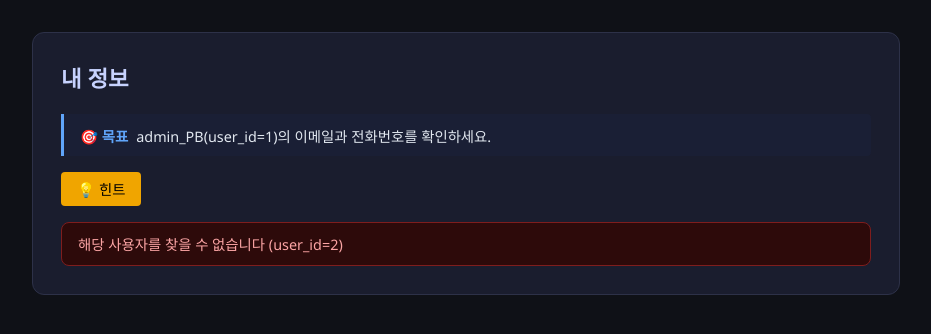
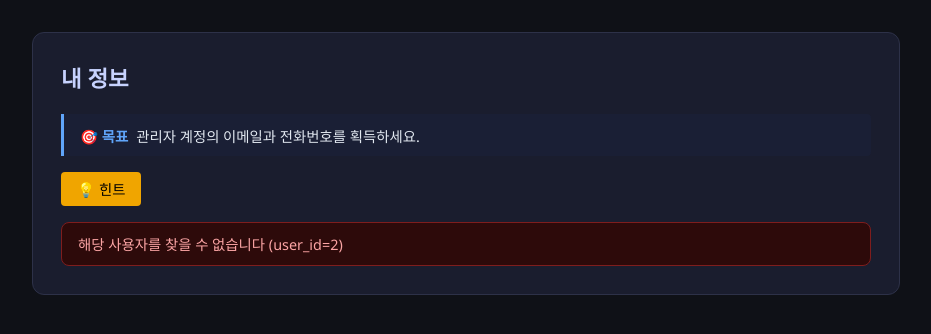
Before and after one commit to kokobobo634-hash/Test_Lab, a Flask app: page /mypage in a window 1280 px wide. Shown: the part 58-392 px from the top of the page, without its empty margins (174-1105 px from the left). Run offline with Flask 3, Linux system fonts and the light colour scheme; data that the repository does not hold is empty; parts of the project's set-up code (start-up, migrations or seed data) failed here and were passed over.

Commit message:
Remove 기본 페이로드 hint from mypage IDOR challenge
Co-Authored-By: Claude Sonnet 4.6 <noreply@anthropic.com>

```diff
--- a/templates/mypage.html
+++ b/templates/mypage.html
@@ -4,12 +4,11 @@
 <div class="card">
   <h2>내 정보</h2>
 
-  <div class="goal-box"><span class="goal-label">🎯 목표</span>admin_PB(user_id=1)의 이메일과 전화번호를 확인하세요.</div>
+  <div class="goal-box"><span class="goal-label">🎯 목표</span>관리자 계정의 이메일과 전화번호를 획득하세요.</div>
 
   <div class="hint-box" id="hint-idor">
     <button class="hint-btn" onclick="useHint('idor')">💡 힌트</button>
     <div class="hint-content hidden" id="hint-content-idor">
-      <p><b>기본 페이로드:</b> <code>?user_id=1</code></p>
       <p class="hint-note">이 페이지는 본인 정보만 보여줘야 합니다. URL 파라미터를 분석해보세요.</p>
     </div>
   </div>
```
